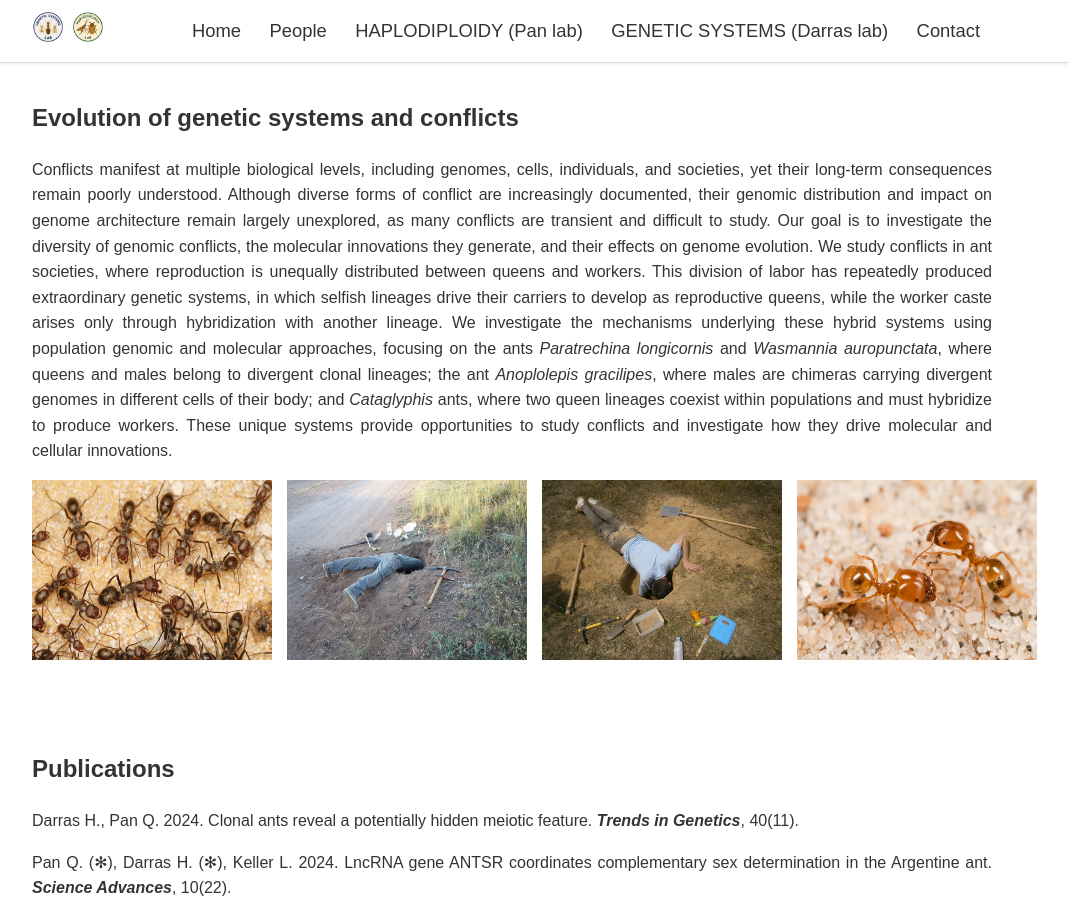
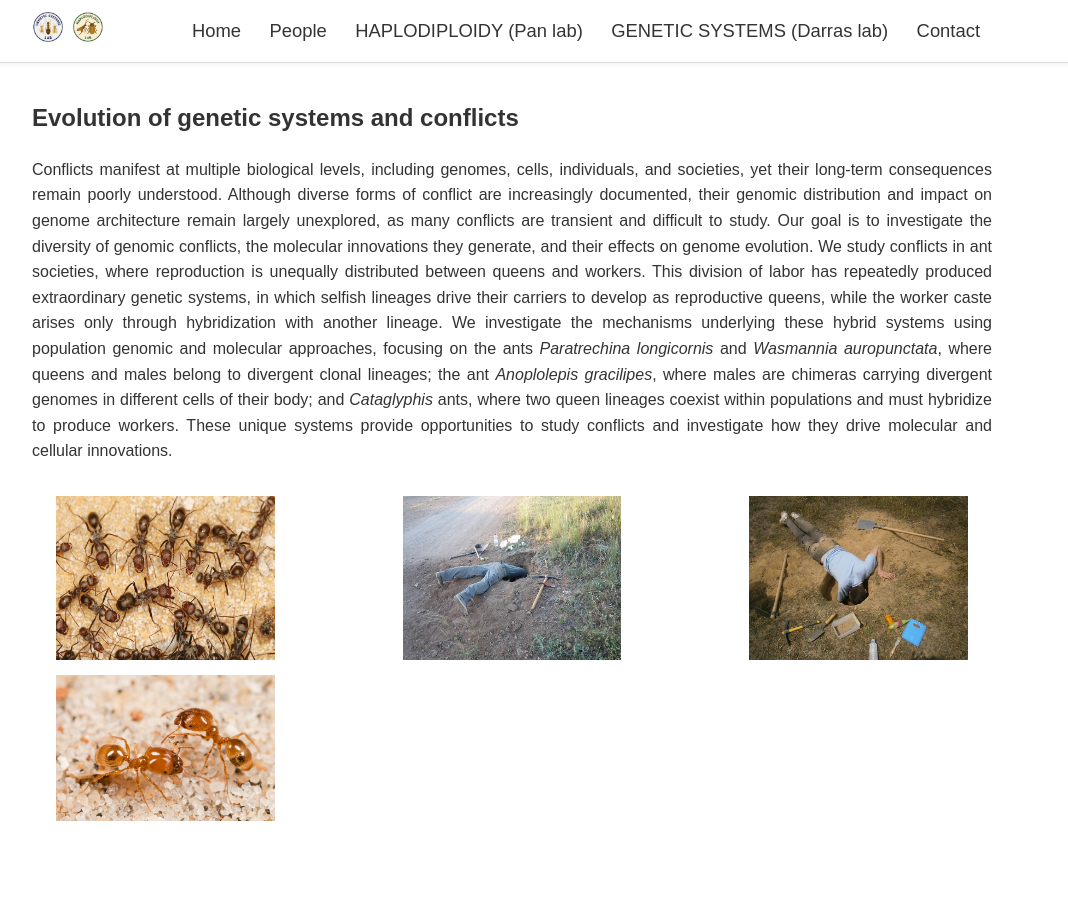
Before and after one commit to lab-darras/lab-darras.github.io, a Jekyll site: the page built from GSSE-research.md, in a window 1280 px wide and 900 px high. Shown: the whole window, without its empty margins (128-1196 px from the left). Built offline with Jekyll 4.4.1, drawn with Linux system fonts in a browser that asks for light colours.

Commit message:
Update GSSE-research.md

```diff
--- a/GSSE-research.md
+++ b/GSSE-research.md
@@ -7,15 +7,11 @@ title: Research
 
 Conflicts manifest at multiple biological levels, including genomes, cells, individuals, and societies, yet their long-term consequences remain poorly understood. Although diverse forms of conflict are increasingly documented, their genomic distribution and impact on genome architecture remain largely unexplored, as many conflicts are transient and difficult to study. Our goal is to investigate the diversity of genomic conflicts, the molecular innovations they generate, and their effects on genome evolution. We study conflicts in ant societies, where reproduction is unequally distributed between queens and workers. This division of labor has repeatedly produced extraordinary genetic systems, in which selfish lineages drive their carriers to develop as reproductive queens, while the worker caste arises only through hybridization with another lineage. We investigate the mechanisms underlying these hybrid systems using population genomic and molecular approaches, focusing on the ants *Paratrechina longicornis* and *Wasmannia auropunctata*, where queens and males belong to divergent clonal lineages; the ant *Anoplolepis gracilipes*, where males are chimeras carrying divergent genomes in different cells of their body; and *Cataglyphis* ants, where two queen lineages coexist within populations and must hybridize to produce workers. These unique systems provide opportunities to study conflicts and investigate how they drive molecular and cellular innovations.
 
-<div style="display:flex; gap:15px; justify-content:space-between; max-width:100%;">
-  <img src="{{ '/assets/images/6962841056_04bd7b4b6f_c.jpg' | relative_url }}"
-       alt="Research picture" style="width:25%; height:auto;">
-  <img src="{{ '/assets/images/14831812109_248e71f584_c.jpg' | relative_url }}"
-       alt="Research picture" style="width:25%; height:auto;">
-  <img src="{{ '/assets/images/7294863010_93d13923bb_c.jpg' | relative_url }}"
-       alt="Research picture" style="width:25%; height:auto;">
-  <img src="{{ '/assets/images/4837265100_7ff68cd6f6_c.jpg' | relative_url }}"
-       alt="Research picture" style="width:25%; height:auto;">
+<div class="container" style="display:flex; gap:15px; justify-content:space-between; flex-wrap:wrap;">
+  <img src="{{ '/assets/images/6962841056_04bd7b4b6f_c.jpg' | relative_url }}" alt="Research picture" style="width:24%; height:auto;">
+  <img src="{{ '/assets/images/14831812109_248e71f584_c.jpg' | relative_url }}" alt="Research picture" style="width:24%; height:auto;">
+  <img src="{{ '/assets/images/7294863010_93d13923bb_c.jpg' | relative_url }}" alt="Research picture" style="width:24%; height:auto;">
+  <img src="{{ '/assets/images/4837265100_7ff68cd6f6_c.jpg' | relative_url }}" alt="Research picture" style="width:24%; height:auto;">
 </div>
 
 <div style="height:70px;"></div>
```
